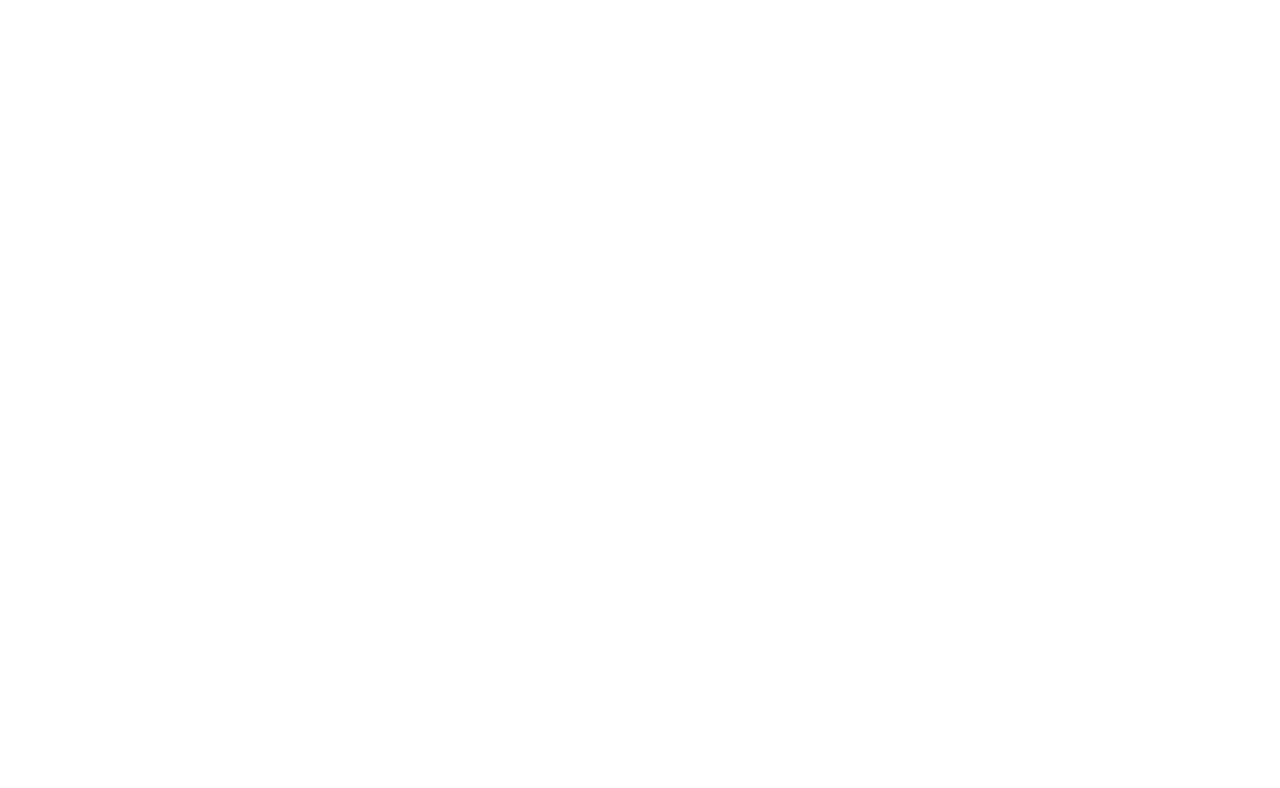
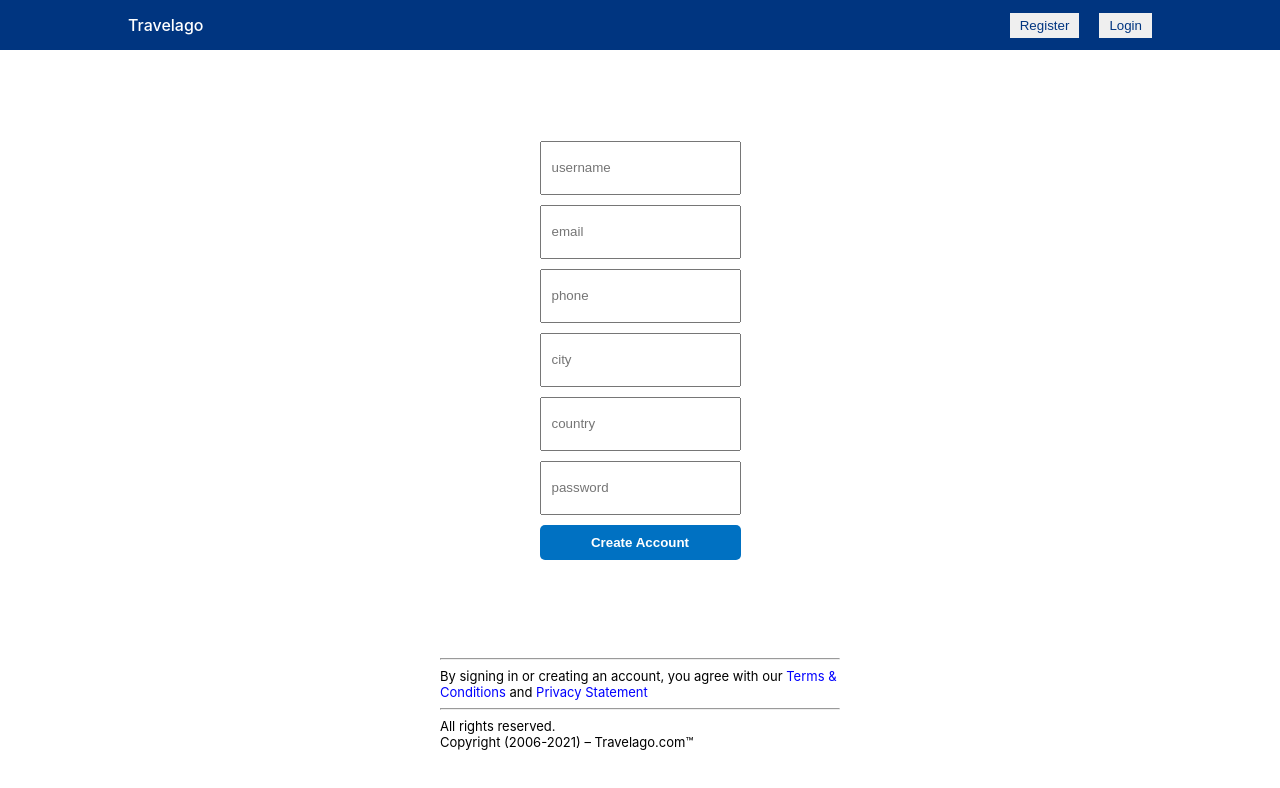
Before and after one commit to CodeJunkie97/Travelago, a React (Create React App) app in the folder travelago/: page /registration in a window 1280 px wide. Before the commit this address had no page. Shown: the top 788 px of the page. Built offline with nearby package versions, Linux system fonts and the light colour scheme.

Commit message:
Finished Registration Page!

```diff
--- a/travelago/src/App.js
+++ b/travelago/src/App.js
@@ -7,6 +7,7 @@ import Home from "./pages/Home/Home";
 import Hotel from "./pages/Hotel/Hotel"
 import List from "./pages/List/List"
 import Login from "./pages/Login/Login"
+import Registration from "./pages/Registration/Registration"
 
 function App() {
   return (
@@ -16,6 +17,7 @@ function App() {
         <Route path="/hotels" element={<List/>}/>
         <Route path="/hotels/:id" element={<Hotel/>}/>
         <Route path="/login" element={<Login/>}/>
+        <Route path="/registration" element = {<Registration />}/>
       </Routes>
     </BrowserRouter>
   );
--- a/travelago/src/components/Navbar/Navbar.jsx
+++ b/travelago/src/components/Navbar/Navbar.jsx
@@ -1,9 +1,14 @@
 import './navbar.css';
-import {Link} from "react-router-dom";
+import {Link, useNavigate} from "react-router-dom";
 import { useContext } from 'react';
 import { AuthContext } from '../../context/AuthContext';
 const Navbar = () => {
-  const { user } = useContext(AuthContext);
+  const { user, dispatch } = useContext(AuthContext);
+  const navigate = useNavigate();
+  const handleLogout = () => {
+    dispatch({type:"LOGOUT"});
+    navigate("/");
+  }
 
   return (
     <div className="navbar">
@@ -11,10 +16,10 @@ const Navbar = () => {
         <Link to="/" style={{ color: "inherit", textDecoration: "none" }}>
           <span className="logo">Travelago</span>
         </Link>
-        {user ? (<div> {user.username} <button className = "logout">Logout</button></div>): (
+        {user ? (<div> {user.username} <button className = "logout" onClick = {handleLogout}>Logout</button></div>): (
           <div className="navItems">
-            <button className="navButton">Register</button>
-            <Link to="/login"><button className="navButton">Login</button></Link>
+           <Link to = "/registration"> <button className="navButton">Register</button></Link>
+            <Link to="/login"><button className="navButton" >Login</button></Link>
           </div>
         )}
       </div>
--- a/travelago/src/pages/Login/Login.jsx
+++ b/travelago/src/pages/Login/Login.jsx
@@ -46,6 +46,7 @@ const Login = () => {
           onChange={handleChange}
           className="lInput"
         />
+
         <input
           type="password"
           placeholder="password"
@@ -53,6 +54,7 @@ const Login = () => {
           onChange={handleChange}
           className="lInput"
         />
+
         <button disabled={loading} onClick={handleClick} className="lButton">
           Login
         </button>
--- /dev/null
+++ b/travelago/src/pages/Registration/Registration.jsx
@@ -0,0 +1,115 @@
+import "./registration.css"
+import axios from "axios";
+import {useState, useContext} from "react";
+import {useNavigate} from "react-router-dom";
+import {AuthContext} from "../../context/AuthContext";
+import Navbar from "../../components/Navbar/Navbar";
+import {Link} from "react-router-dom";
+
+const Registration = () => {
+    const [credentials, setCredentials] = useState({
+        username: undefined,
+        password: undefined,
+      });
+
+      const { loading, error, dispatch } = useContext(AuthContext);
+
+      const navigate = useNavigate()
+
+      const handleChange = (e) => {
+        setCredentials((prev) => ({ ...prev, [e.target.id]: e.target.value }));
+      };
+
+      const handleClick = async (e) => {
+        e.preventDefault();
+        dispatch({ type: "LOGIN_START" });
+        try {
+          const res = await axios.post("/auth/register", credentials);
+          dispatch({ type: "LOGIN_SUCCESS", payload: res.data.details });
+          navigate("/")
+        } catch (err) {
+          dispatch({ type: "LOGIN_FAILURE", payload: err.response.data });
+        }
+      };
+
+
+      return (
+      <div>
+        <Navbar />
+        <div className="login">
+          <div className="lContainer">
+            <input
+              type="text"
+              placeholder="username"
+              id="username"
+              onChange={handleChange}
+              className="lInput"
+            />
+            <input
+              type="email"
+              placeholder="email"
+              id="email"
+              onChange={handleChange}
+              className="lInput"
+            />
+
+            <input
+              type="tel"
+              placeholder="phone"
+              id="phone"
+              onChange={handleChange}
+              className="lInput"
+            />
+
+
+            <input
+              type="text"
+              placeholder="city"
+              id="city"
+              onChange={handleChange}
+              className="lInput"
+            />
+            <input
+              type="text"
+              placeholder="country"
+              id="country"
+              onChange={handleChange}
+              className="lInput"
+            />
+
+            <input
+              type="password"
+              placeholder="password"
+              id="password"
+              onChange={handleChange}
+              className="lInput"
+            />
+
+
+
+            <button disabled={loading} onClick={handleClick} className="lButton">
+              Create Account
+            </button>
+            {error && <span>{error.message}</span>}
+          </div>
+        </div>
+        <div className = "footContainer">
+        <div>
+        <hr />
+        <p className="p1">
+              By signing in or creating an account, you agree with our{" "}
+              <span style={{ color: "blue" }}>Terms & Conditions</span> and{" "}
+              <span style={{ color: "blue" }}>Privacy Statement</span>
+        </p>
+        <hr />
+        </div>
+        <div className="footContainer">
+            <p className="p1"> All rights reserved.</p>
+            <p className="p1">Copyright (2006-2021) – Travelago.com™</p>
+        </div>
+        </div>
+        </div>
+      );
+}
+
+export default Registration
--- /dev/null
+++ b/travelago/src/pages/Registration/registration.css
@@ -0,0 +1,41 @@
+.login {
+    height: 600px;
+    display: flex;
+    align-items: center;
+    justify-content: center;
+  }
+
+  .lContainer {
+    display: flex;
+    flex-direction: column;
+    gap: 10px;
+  }
+
+  .lInput{
+    height: 30px;
+    padding: 10px;
+  }
+
+  .lButton {
+    border: none;
+    padding: 10px 20px;
+    background-color: #0071c2;
+    color: white;
+    font-weight: bold;
+    cursor: pointer;
+    border-radius: 5px;
+  }
+
+  .lButton:disabled{
+    background-color: #0071c28c;
+    cursor: not-allowed;
+  }
+  .p1{
+    font-size: 13px;
+    padding: 0;
+    margin: 0;
+  }
+  .footContainer{
+    width: 400px;
+    margin: auto;
+  }
```
